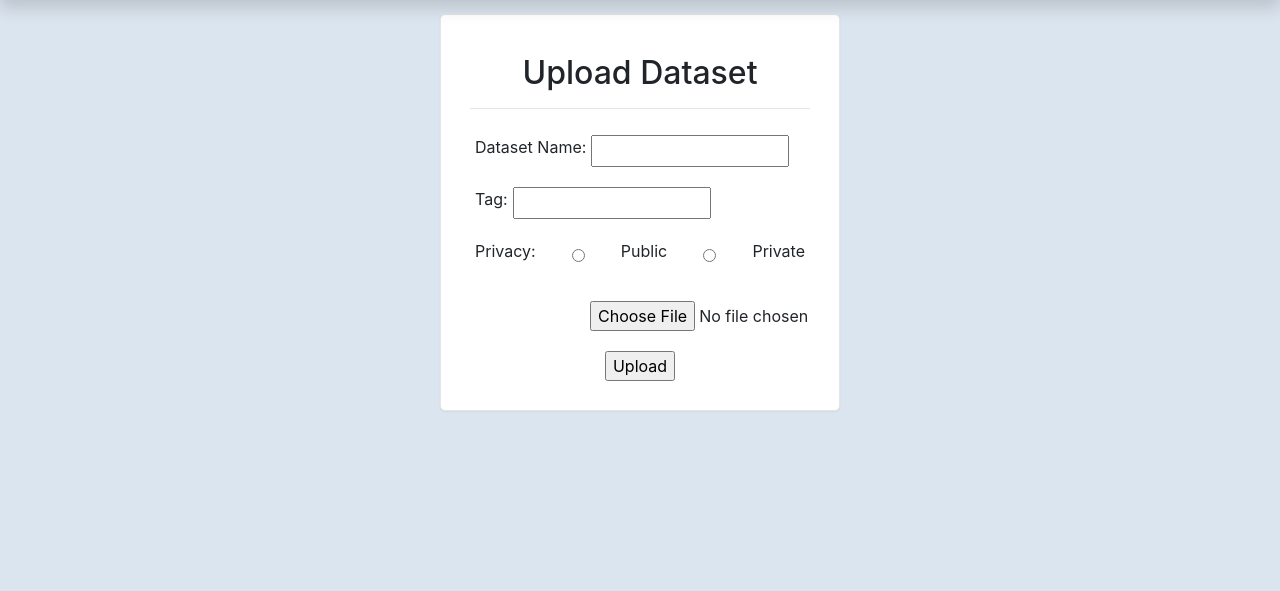
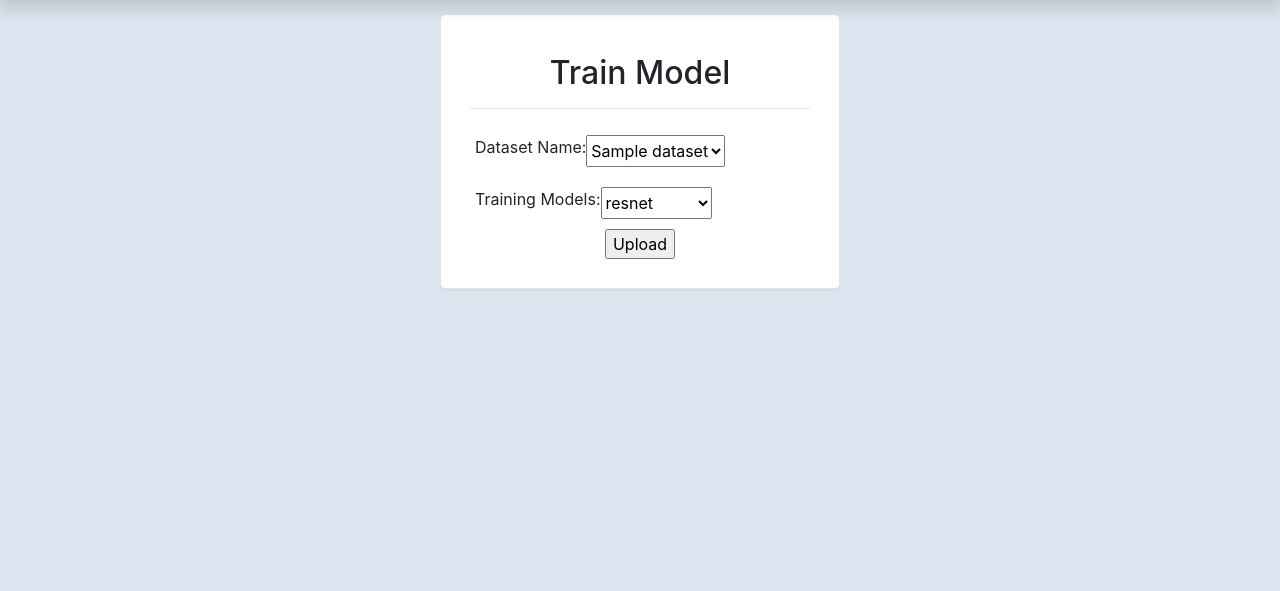
Before and after one commit to MuizZer07/Model-Trainer, a Django app: page /train_model in a window 1280 px wide. Shown: the part 56-647 px from the top of the page. Run offline with Django 3.2, Linux system fonts and the light colour scheme; a user stored in the database is signed in; tables that the repository leaves empty hold one stand-in row (values such as "Sample post"); some libraries are stand-ins or nearby versions; some web fonts are replaced.

Commit message:
model training

```diff
--- a/modeltrainer/train_center/templates/train/train_model.html
+++ b/modeltrainer/train_center/templates/train/train_model.html
@@ -53,26 +53,28 @@
 
 {% block content %}
 <div id="content-main">
-    <h2>Upload Dataset</h2>
+    <h2>Train Model</h2>
     <hr>
 
     <form action="{% url 'train_model_request' %}" method="post" id="login-form" enctype="multipart/form-data">
       {% csrf_token %}
         <div class="form-row">
           <label for="dataset_name">Dataset Name: </label>
-          <input id="dataset_name" type="text" name="dataset_name">
+          <select name="dataset_url">
+          {% for dataset in datasets %}
+            <option value="{{ dataset.file }}">{{ dataset.name }}</option>
+          {% endfor %}
+          </select>
         </div>
         <div class="form-row">
-          <label for="dataset_name">Tag: </label>
-          <input class="tag" id="tag" type="text" name="tag">
-        </div>
-        <div class="form-row a">
-          <label for="dataset_name">Privacy: </label>
-          <input type="radio" name="privacy" value="Public"> Public
-          <input type="radio" name="privacy" value="Private"> Private
-        </div>
-        <div class="form-row">
-          <input type="file" name="data">
+          <label for="training_model">Training Models: </label>
+          <select name="training_model">
+            {% for key, values in training_options.items %}
+              {% for value in values %}
+                <option value="{{ value }}">{{ value }}</option>
+              {% endfor %}
+            {% endfor %}
+          </select>
         </div>
         <div class="submit-row">
           <input type="submit" value="Upload">
--- a/modeltrainer/train_center/urls.py
+++ b/modeltrainer/train_center/urls.py
@@ -7,4 +7,5 @@ urlpatterns = [
     path('upload_dataset', views.upload_dataset, name='upload_dataset'),
     path('upload_dataset_request', views.upload_dataset_request, name='upload_dataset_request'),
     path('train_model', views.train_model, name='train_model'),
+    path('train_model_request', views.train_model_request, name='train_model_request'),
 ] + static(settings.MEDIA_URL, document_root=settings.MEDIA_ROOT)
--- a/modeltrainer/train_center/views.py
+++ b/modeltrainer/train_center/views.py
@@ -4,6 +4,7 @@ from django.core.files.storage import FileSystemStorage
 from .models import Dataset
 from modeltrainer import settings
 from django.contrib import messages
+from modelenv.model import Run_Model
 
 @login_required
 def upload_dataset(request):
@@ -33,11 +34,31 @@ def upload_dataset_request(request):
 @login_required
 def train_model(request):
     user = request.user
-    return render(request, 'train/train_model.html', {'user': user})
+    datasets = Dataset.objects.filter(owner=user)
+
+    training = ['Machine Learning', 'Convolutional Neural Networks', 'Transfer Learning' ]
+
+    training_options = {
+        'Transfer Learning': ['resnet', 'alexnet', 'vgg', 'squeezenet', 'densenet', 'inception'],
+        'Convolutional Neural Networks': [],
+        'Machine Learning': [],
+    }
+
+
+    return render(request, 'train/train_model.html', {
+                'user': user, 'datasets':datasets,
+                'training':training,
+                'training_options': training_options
+    })
 
 @login_required
 def train_model_request(request):
     if  request.method == 'POST':
-        pass
+        model_name = request.POST.get('training_model')
+        dataset_url = settings.MEDIA_ROOT + '/' + request.POST.get('dataset_url')
 
+        model_train = Run_Model(request.user, model_name, dataset_url)
+        val_acc = model_train.get_results()
+
+        messages.add_message(request, messages.INFO, val_acc)
     return redirect('profile')
```
Also changed, not shown: modeltrainer/modelenv/model.py (+19 -10 lines), modeltrainer/modelenv/transfer_learning_models.py (+6 -6 lines), README.md.
